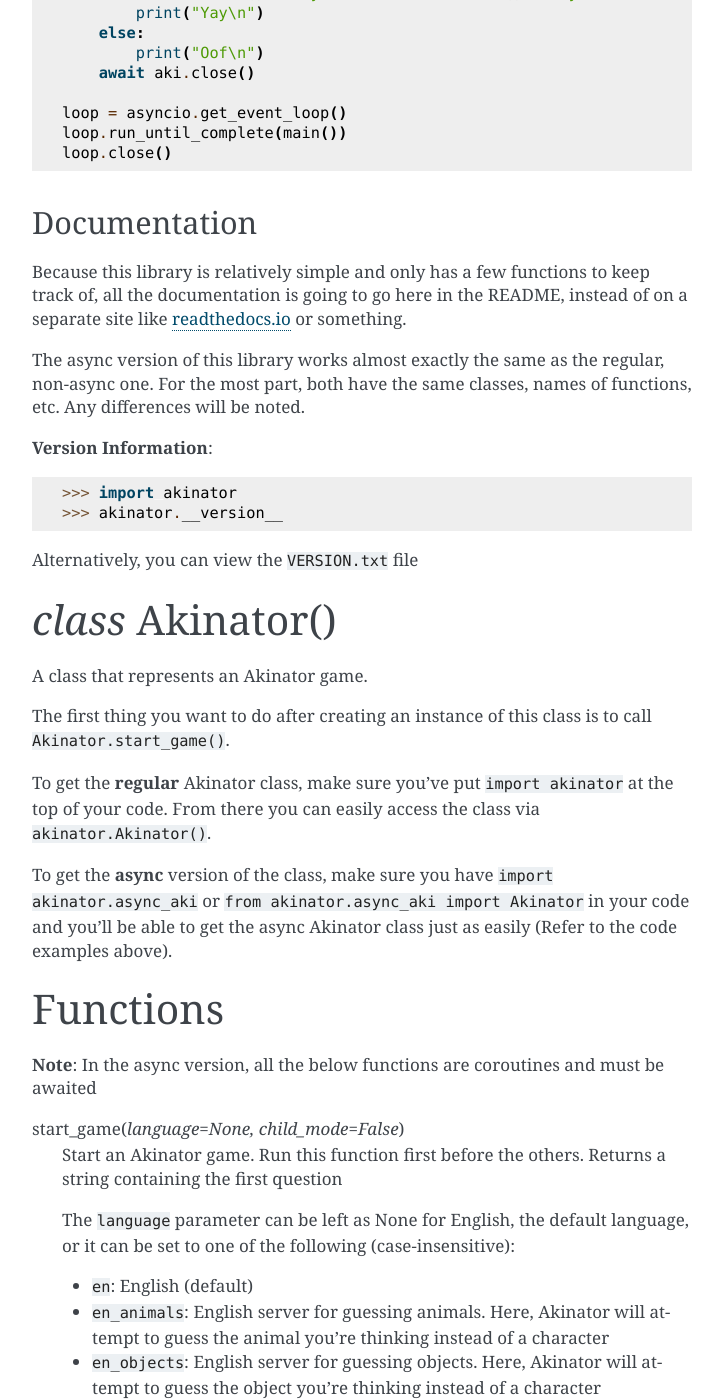
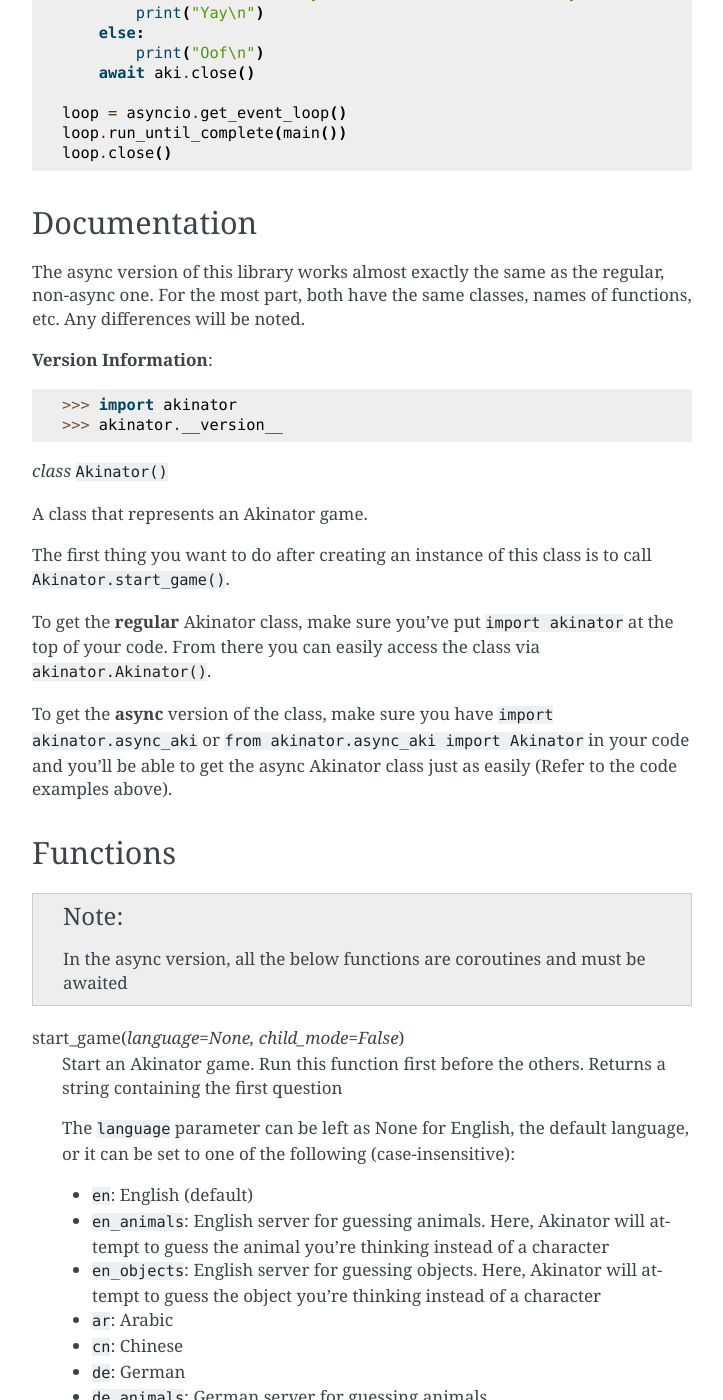
Before and after one commit to Ombucha/akinator.py, a Sphinx documentation site: the page built from docs/index.rst, in a window 1280 px wide and 1400 px high, scrolled down 1213 px. Shown: the whole window, without its empty margins (388-1111 px from the left). Built offline with Sphinx 7.4.7, drawn with Linux system fonts in a browser that asks for light colours; some of the changed text lies outside the part shown.

Commit message:
Fix Documentation

```diff
--- a/docs/index.rst
+++ b/docs/index.rst
@@ -68,11 +67,9 @@
   loop.run_until_complete(main())
   loop.close()
 
-*************
+
 Documentation
-*************
-
-Because this library is relatively simple and only has a few functions to keep track of, all the documentation is going to go here in the README, instead of on a separate site like `readthedocs.io <https://readthedocs.org/>`_ or something.
+-------------
 
 The async version of this library works almost exactly the same as the regular, non-async one. For the most part, both have the same classes, names of functions, etc. Any differences will be noted.
 
@@ -81,10 +78,8 @@
   >>> import akinator
   >>> akinator.__version__
 
-Alternatively, you can view the ``VERSION.txt`` file
 
-*class* Akinator()
-==================
+*class* ``Akinator()``
 
 A class that represents an Akinator game.
 
@@ -238,8 +236,9 @@
 
 ``client_session``, which is only in the async version of the class, will not change once it's been set, but calling ``Akinator.close()`` will reset it to None.
 
+
 Exceptions
-==========
+----------
 
 Exceptions that are thrown by the library
 
@@ -266,5 +265,3 @@
 
 CantGoBackAnyFurther:
   Raised when the user is on the first question and tries to go back further by calling ``Akinator.back()``
-
-"""""""""""""""""
```
Also changed, not shown: other parts of docs/index.rst (+7 -5 lines).
